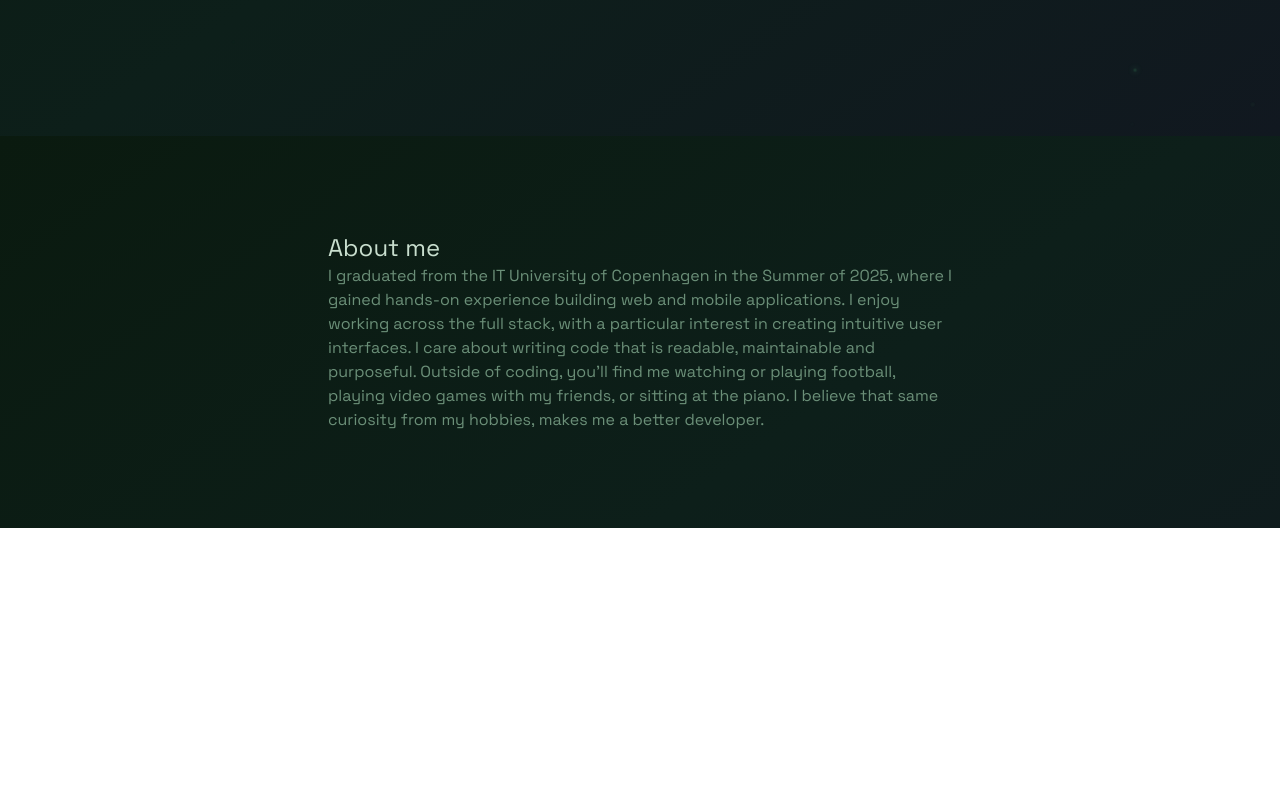
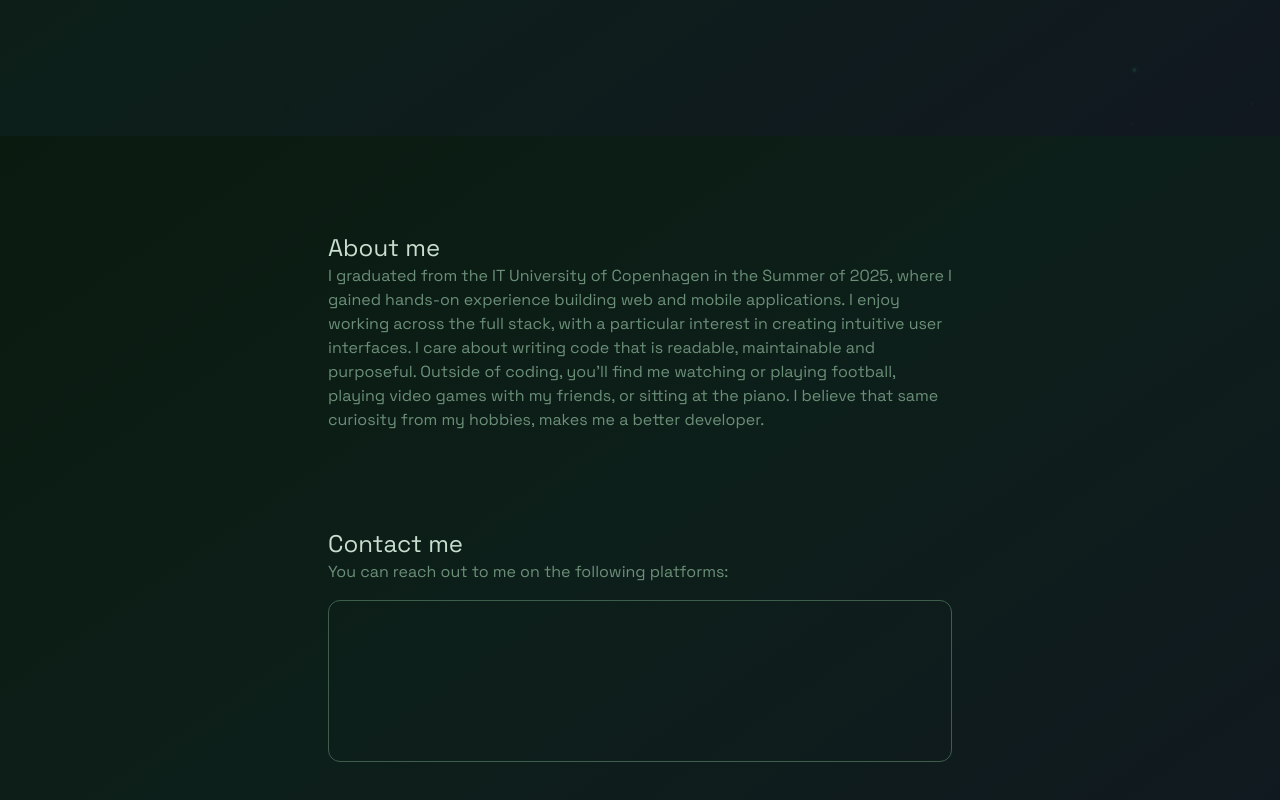
Before and after one commit to CasperPilgaard/portfolio, a Next.js app: page / in a window 1280 px wide. Shown: the part 664-1464 px from the top of the page. Before the commit the page ends 1192 px from the top, so only its background shows below. Built offline with nearby package versions, Linux system fonts and the light colour scheme.

Commit message:
Added contact me

```diff
--- /dev/null
+++ b/app/components/Contact.tsx
@@ -0,0 +1,13 @@
+export default function Contact() {
+
+    return(
+        <>
+            <h2 className="text-2xl text-c-heading">Contact me</h2>
+            <p className="text-c-body mb-4">You can reach out to me on the following platforms:</p>
+
+            <div className="w-full p-20 border-1 rounded-xl border-c-muted mb-10">
+            </div>
+
+        </>
+    )
+}
--- a/app/globals.css
+++ b/app/globals.css
@@ -6,6 +6,8 @@
 }
 
 html {
+  min-height: 100dvh;
+  background: #0a1a0f;
   -webkit-font-smoothing: antialiased;
   -moz-osx-font-smoothing: grayscale;
 }
@@ -57,7 +59,7 @@ html {
 }
 
 body {
-  min-height: 100vh;
+  min-height: 100dvh;
   background: var(--background);
   background-attachment: fixed;
   color: var(--foreground);
--- a/app/page.tsx
+++ b/app/page.tsx
@@ -1,4 +1,5 @@
 import About from "./components/About";
+import Contact from "./components/Contact";
 import Intro from "./components/Intro";
 import Navigation from "./components/Navigation";
 
@@ -15,6 +16,11 @@ export default function Home() {
         <section className="py-24" id="about">
           <About />
         </section>
+
+        <section className="" id="contact">
+          <Contact/>
+        </section>
+
       </main>
     </>
   );
```
